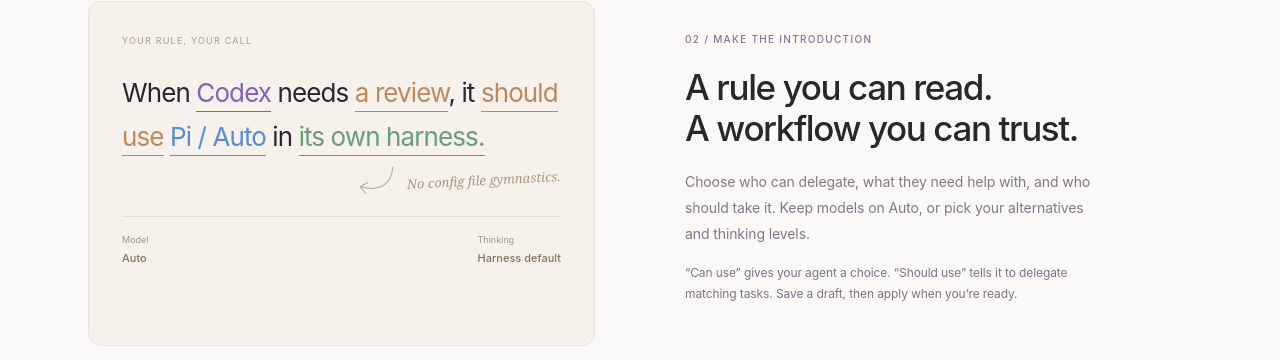
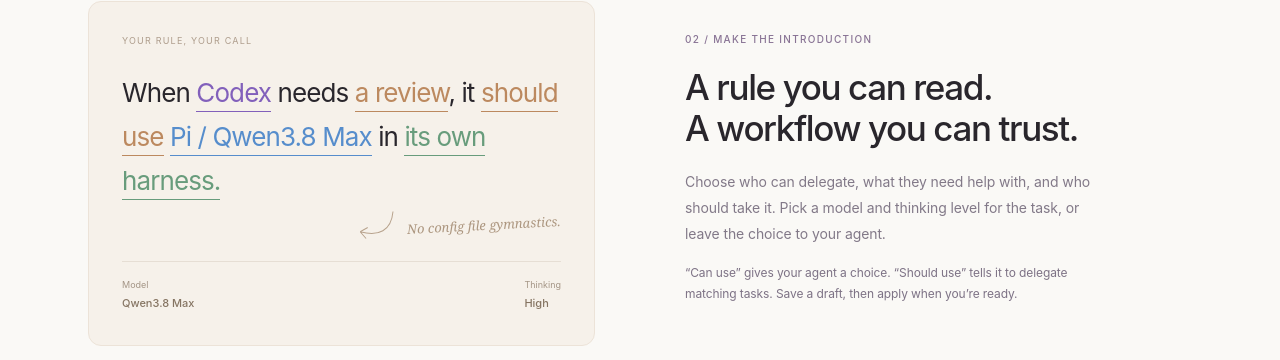
Before and after one commit to Tarachand-Gupta/subagent-bridge-site, a website built with Vite: page index.html in a window 1280 px wide. Shown: the part 2151-2511 px from the top of the page. Built offline with nearby package versions, Linux system fonts and the light colour scheme; files whose address does not match are found by name.

Commit message:
Use named models and high thinking in website examples

```diff
--- a/index.html
+++ b/index.html
@@ -48,8 +48,8 @@
         <div class="visual connections-visual" aria-label="Illustration: Codex, Pi, OpenCode, and DeepSeek connected to Harness Bridge"><div class="connect-top"><span class="mini-agent"><img class="harness-icon" src="/icons/codex.png" width="28" height="28" alt="" /> <b>Codex</b></span><span class="mini-agent"><img class="harness-icon" src="/icons/pi.svg" width="28" height="28" alt="" /> <b>Pi</b></span></div><div class="connection-lines" aria-hidden="true"><span></span><span></span></div><div class="hub"><img src="/favicon.svg" width="48" height="48" alt="" /><div>Harness Bridge<small>The right agent for the task</small></div></div><div class="connection-lines lower" aria-hidden="true"><span></span><span></span></div><div class="connect-bottom"><span class="mini-agent"><img class="harness-icon" src="/icons/opencode.png" width="28" height="28" alt="" /> <b>OpenCode</b></span><span class="mini-agent"><img class="harness-icon" src="/icons/deepseek.ico" width="28" height="28" alt="" /> <b>DeepSeek</b></span></div><div class="visual-caption"><span class="status-dot"></span>Their harnesses. Their models. Your choice.</div></div>
       </article>
       <article class="story-row reverse">
-        <div class="story-copy"><span class="chapter">02 / MAKE THE INTRODUCTION</span><h3>A rule you can read.<br>A workflow you can trust.</h3><p>Choose who can delegate, what they need help with, and who should take it. Keep models on Auto, or pick your alternatives and thinking levels.</p><p class="aside-copy">“Can use” gives your agent a choice. “Should use” tells it to delegate matching tasks. Save a draft, then apply when you’re ready.</p></div>
-        <div class="visual rules-visual"><div class="paper-label">YOUR RULE, YOUR CALL</div><p>When <span class="purple">Codex</span> needs <span class="orange">a review</span>, it <span class="orange">should use</span> <span class="blue">Pi / Auto</span> in <span class="green">its own harness.</span></p><div class="rule-annotation"><svg aria-hidden="true" viewBox="0 0 52 38"><path d="M45 3C43 26 28 33 6 27m0 0 9-5M6 27l7 8"/></svg><span>No config file gymnastics.</span></div><div class="paper-footer"><span>Model <b>Auto</b></span><span>Thinking <b>Harness default</b></span></div></div>
+        <div class="story-copy"><span class="chapter">02 / MAKE THE INTRODUCTION</span><h3>A rule you can read.<br>A workflow you can trust.</h3><p>Choose who can delegate, what they need help with, and who should take it. Pick a model and thinking level for the task, or leave the choice to your agent.</p><p class="aside-copy">“Can use” gives your agent a choice. “Should use” tells it to delegate matching tasks. Save a draft, then apply when you’re ready.</p></div>
+        <div class="visual rules-visual"><div class="paper-label">YOUR RULE, YOUR CALL</div><p>When <span class="purple">Codex</span> needs <span class="orange">a review</span>, it <span class="orange">should use</span> <span class="blue">Pi / Qwen3.8 Max</span> in <span class="green">its own harness.</span></p><div class="rule-annotation"><svg aria-hidden="true" viewBox="0 0 52 38"><path d="M45 3C43 26 28 33 6 27m0 0 9-5M6 27l7 8"/></svg><span>No config file gymnastics.</span></div><div class="paper-footer"><span>Model <b>Qwen3.8 Max</b></span><span>Thinking <b>High</b></span></div></div>
       </article>
       <article class="story-row">
         <div class="story-copy"><span class="chapter">03 / KEEP YOUR PLACE</span><h3>A second perspective.<br>Without a second start.</h3><p>You’re building a feature in Codex. Let Pi look for edge cases while you finish the implementation. Both work in the same project, with the tools they already know.</p><p class="aside-copy">When the review comes back, ask a follow-up in the same worker conversation. The task’s context stays with it, so you can pick up where you left off.</p></div>
--- a/src/main.js
+++ b/src/main.js
@@ -12,7 +12,8 @@
 // Illustrative choices, never presented as the visitor's discovered models.
 const catalogue={Codex:['GPT-6.1 Sol'],Pi:['Qwen3.8 Max','DeepSeek V4 Flash'],OpenCode:['Kimi K2.7 Code','GLM 5.3 Flash'],DeepSeek:['DeepSeek V4 Pro','DeepSeek V4 Flash'],'Claude Code':['Opus','Sonnet','Haiku']};
 const tasks=['a code review','research','implementation','debugging','a general task'];
-let selected='review',rule={...scenarios.review,models:[],thinking:'Auto'},enabled=true;
+const exampleRule=key=>({...scenarios[key],models:[catalogue[scenarios[key].worker][0]],thinking:'High'});
+let selected='review',rule=exampleRule('review'),enabled=true;
 let openMenu;
 const element=(tag,className,text)=>{const e=document.createElement(tag);e.className=className||'';if(text!==undefined)e.textContent=text;return e;};
 function agentIcon(name){const img=element('img','harness-icon');img.src=icons[name];img.alt='';img.width=24;img.height=24;return img;}
@@ -31,19 +32,19 @@
 }
 function renderRule(){
  closeMenu();const sentence=$('#rule-sentence');sentence.replaceChildren();const word=t=>element('span','sentence-word',t);
- sentence.append(word('When'),picker('Parent harness',rule.parent,'purple',harnesses,v=>{rule.parent=v;if(v===rule.worker){rule.worker=harnesses.find(h=>h!==v);rule.models=[];}},{icon:true}),word('needs'),picker('Task',rule.task,'orange',tasks,v=>{rule.task=v;const match=Object.entries(scenarios).find(([,s])=>s.task===v);selected=match?.[0]||'custom';}),word('it'),picker('Delegation policy',rule.policy,'orange',['can use','should use'],v=>rule.policy=v));
- sentence.append(picker('Worker harness',rule.worker,'blue',()=>harnesses.filter(h=>h!==rule.parent),v=>{rule.worker=v;rule.models=[];rule.thinking='Auto';},{icon:true}),word('with'),picker('Models',rule.models.length?rule.models.join(', '):'Auto','blue',()=>[{name:'Auto · harness default',value:'Auto',checked:!rule.models.length},...catalogue[rule.worker].map(name=>({name,value:name,checked:rule.models.includes(name)}))],v=>{if(v==='Auto')rule.models=[];else rule.models=rule.models.includes(v)?rule.models.filter(m=>m!==v):[...rule.models,v];},{multiple:true,hint:'Example models · choose one or more alternatives'}),word('and'),picker('Thinking',rule.thinking,'green',['Auto','Low','Medium','High'],v=>rule.thinking=v,{hint:'Example levels · the app uses each model’s supported controls'}),word('thinking, in its own harness.'));
+ sentence.append(word('When'),picker('Parent harness',rule.parent,'purple',harnesses,v=>{rule.parent=v;if(v===rule.worker){rule.worker=harnesses.find(h=>h!==v);rule.models=[catalogue[rule.worker][0]];rule.thinking='High';}},{icon:true}),word('needs'),picker('Task',rule.task,'orange',tasks,v=>{rule.task=v;const match=Object.entries(scenarios).find(([,s])=>s.task===v);selected=match?.[0]||'custom';}),word('it'),picker('Delegation policy',rule.policy,'orange',['can use','should use'],v=>rule.policy=v));
+ sentence.append(picker('Worker harness',rule.worker,'blue',()=>harnesses.filter(h=>h!==rule.parent),v=>{rule.worker=v;rule.models=[catalogue[v][0]];rule.thinking='High';},{icon:true}),word('with'),picker('Models',rule.models.length?rule.models.join(', '):'Auto','blue',()=>[{name:'Auto · harness default',value:'Auto',checked:!rule.models.length},...catalogue[rule.worker].map(name=>({name,value:name,checked:rule.models.includes(name)}))],v=>{if(v==='Auto')rule.models=[];else rule.models=rule.models.includes(v)?rule.models.filter(m=>m!==v):[...rule.models,v];},{multiple:true,hint:'Example models · choose one or more alternatives'}),word('and'),picker('Thinking',rule.thinking,'green',['Auto','Low','Medium','High'],v=>rule.thinking=v,{hint:'Example levels · the app uses each model’s supported controls'}),word('thinking, in its own harness.'));
  sentence.classList.toggle('rule-off',!enabled);
  $('#demo-rule-status').textContent=enabled?'Interactive example · changes stay in this demo':'Rule is off · your choices are kept';
  for(const tab of document.querySelectorAll('[data-scenario]'))tab.setAttribute('aria-pressed',String(tab.dataset.scenario===selected));
 }
-for(const button of document.querySelectorAll('[data-scenario]'))button.addEventListener('click',()=>{selected=button.dataset.scenario;rule={...scenarios[selected],models:[],thinking:'Auto'};renderRule();});
+for(const button of document.querySelectorAll('[data-scenario]'))button.addEventListener('click',()=>{selected=button.dataset.scenario;rule=exampleRule(selected);renderRule();});
 $('#demo-enabled').addEventListener('click',()=>{enabled=!enabled;$('#demo-enabled').setAttribute('aria-checked',String(enabled));renderRule();});
 document.addEventListener('pointerdown',event=>{if(openMenu&&!openMenu.menu.contains(event.target)&&!openMenu.button.contains(event.target))closeMenu();});
 document.addEventListener('keydown',event=>{if(event.key==='Escape')closeMenu(true);});
 window.addEventListener('resize',placeMenu);window.addEventListener('scroll',placeMenu,true);
 
-$('#reset-rule').addEventListener('click',()=>{selected='review';rule={...scenarios.review,models:[],thinking:'Auto'};enabled=true;$('#demo-enabled').setAttribute('aria-checked','true');renderRule();});
+$('#reset-rule').addEventListener('click',()=>{selected='review';rule=exampleRule('review');enabled=true;$('#demo-enabled').setAttribute('aria-checked','true');renderRule();});
 
 // Release URLs are explicit. No guessed URLs, automatic downloads, or tracking.
 function httpsUrl(value){try{const u=new URL(value);return u.protocol==='https:'?u.href:null;}catch{return null;}}
```
